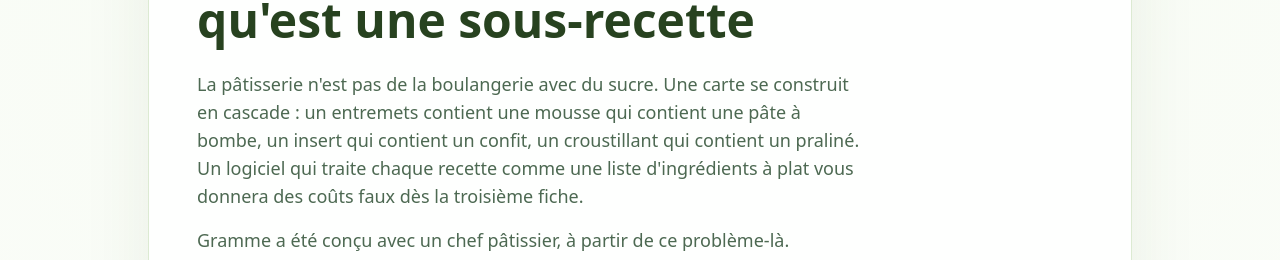
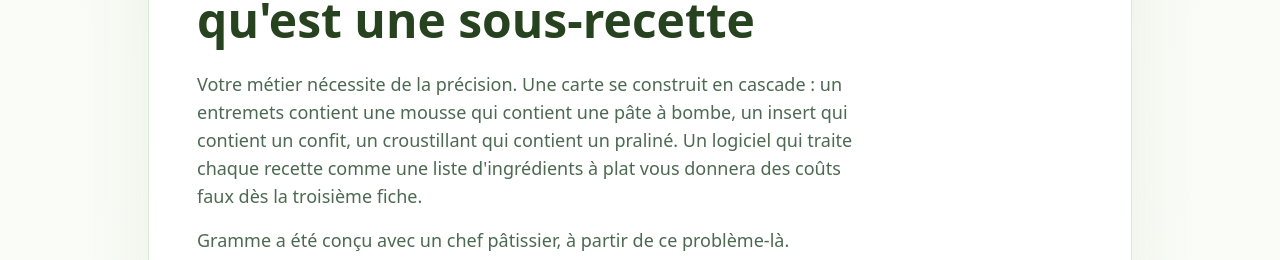
Before and after one commit to yufu-master/gramme.app, a Next.js app: page /logiciel-patisserie in a window 1280 px wide. Shown: the part 310-570 px from the top of the page. Built offline with nearby package versions, Linux system fonts and the light colour scheme; no server answers.

Commit message:
Modifier l’introduction de la page pâtisserie

```diff
--- a/app/logiciel-patisserie/page.tsx
+++ b/app/logiciel-patisserie/page.tsx
@@ -118,7 +118,7 @@ export default function LogicielPatisseriePage() {
             Le logiciel de pâtisserie qui sait ce qu&apos;est une sous-recette
           </h1>
           <p className="mt-5 max-w-2xl text-base text-[#4d6952] md:text-lg">
-            La pâtisserie n&apos;est pas de la boulangerie avec du sucre. Une carte se construit en cascade :
+            Votre métier nécessite de la précision. Une carte se construit en cascade :
             un entremets contient une mousse qui contient une pâte à bombe, un insert qui contient un confit,
             un croustillant qui contient un praliné. Un logiciel qui traite chaque recette comme une liste
             d&apos;ingrédients à plat vous donnera des coûts faux dès la troisième fiche.
```
